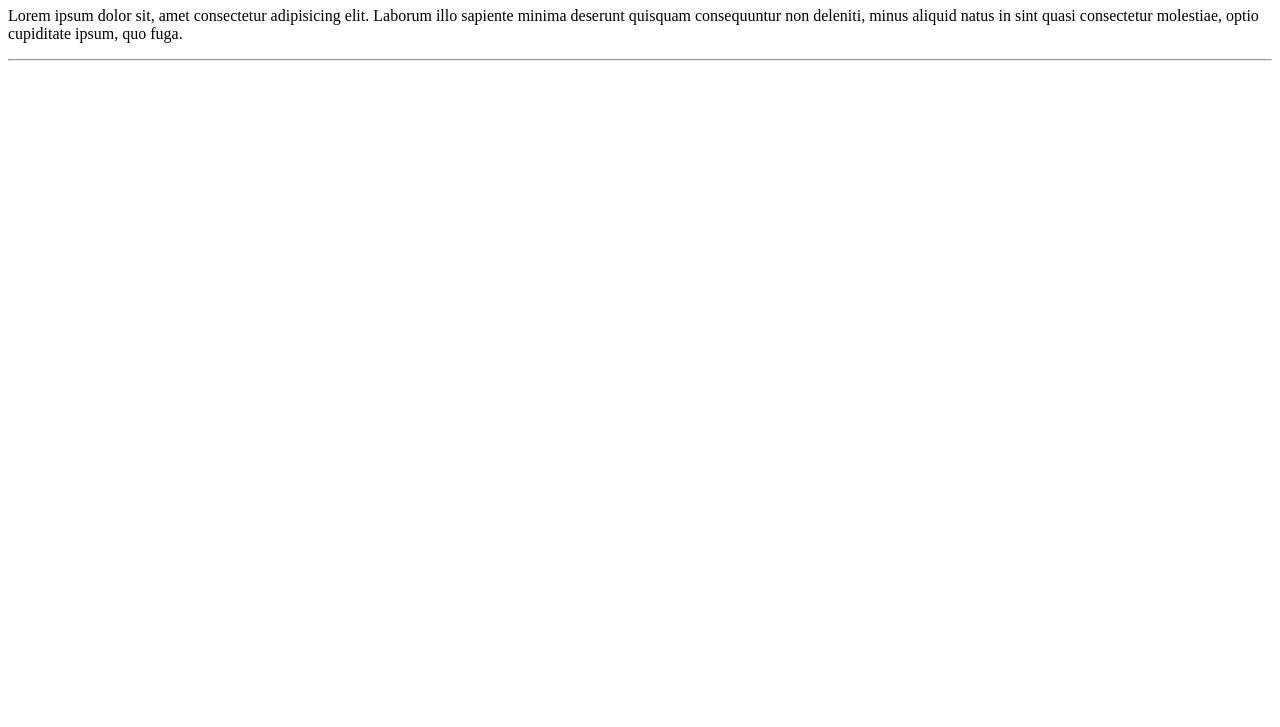
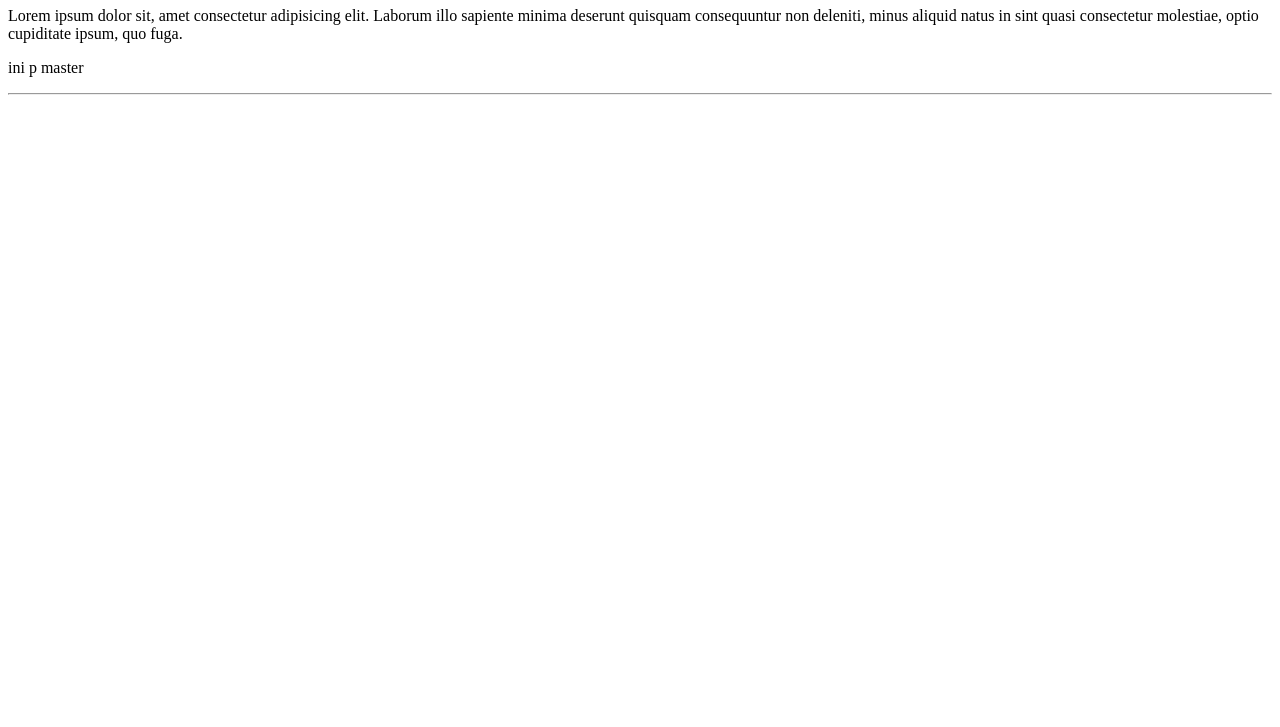
Before and after one commit to xjakxx/new_repo-1, a plain HTML site: page index.html in a window 1280 px wide. Shown: the part 73-800 px from the top of the page. Drawn offline with Linux system fonts and the light colour scheme.

Commit message:
add tag p

```diff
--- a/index.html
+++ b/index.html
@@ -14,6 +14,7 @@
       natus in sint quasi consectetur molestiae, optio cupiditate ipsum, quo
       fuga.
     </p>
+    <p>ini p master</p>
     <hr>
   </body>
 </html>
```
